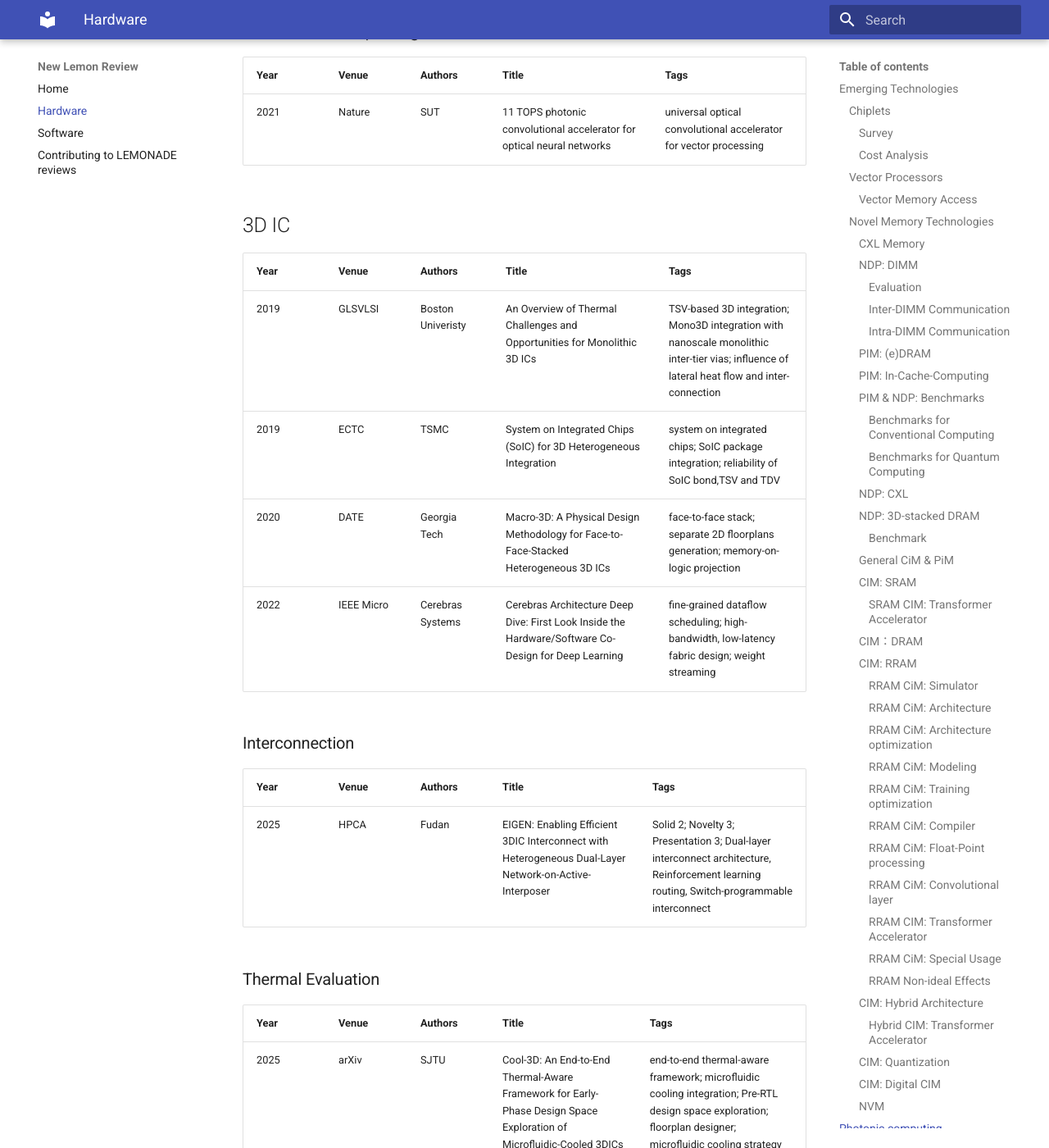
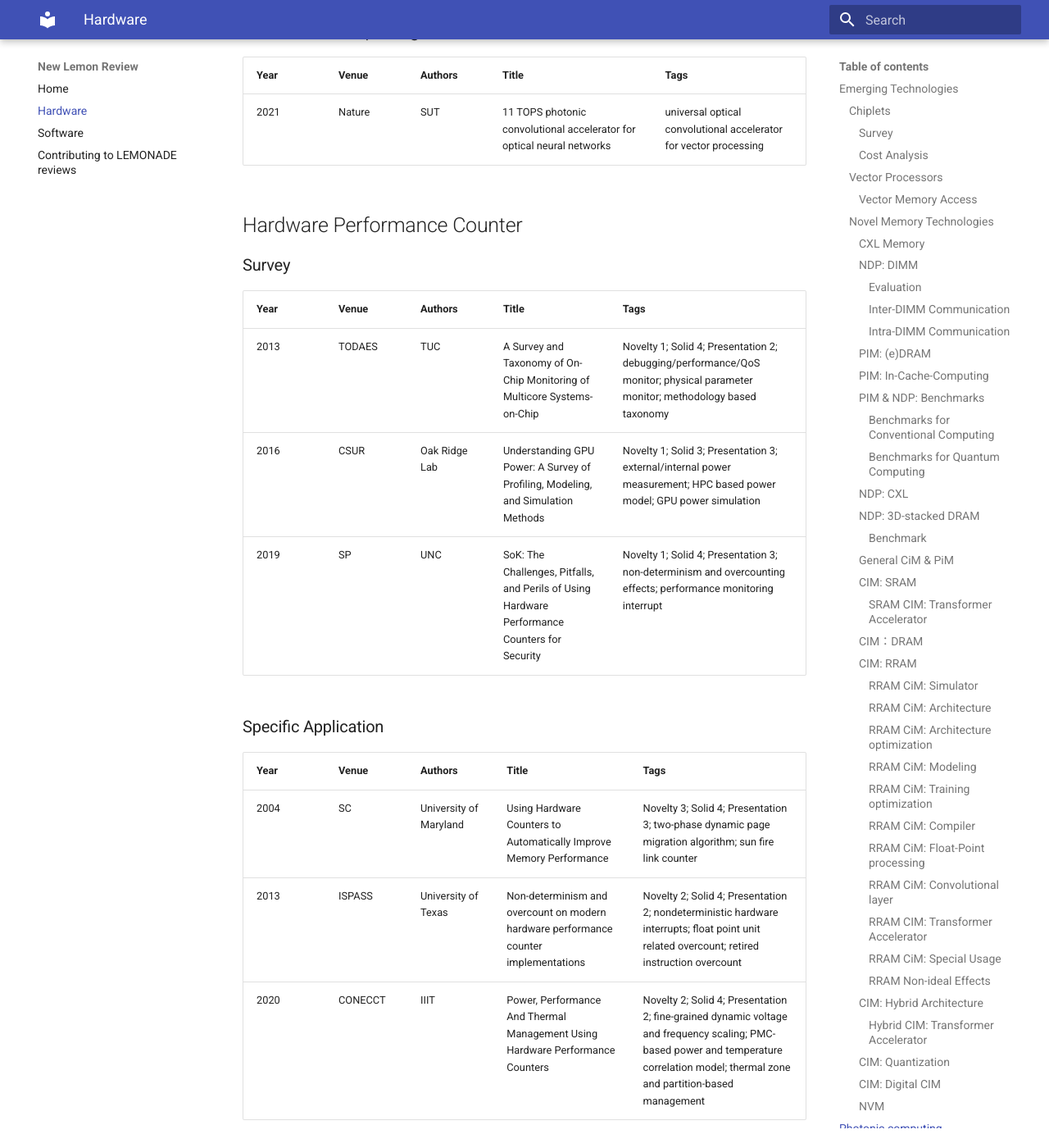
Before and after one commit to pku-lemonade/review, an MkDocs documentation site: the page built from docs/Hardware.md, in a window 1280 px wide and 1400 px high, scrolled down 21907 px. Shown: the whole window at 82% size. Built offline with MkDocs 1.6.1 and Material for MkDocs 9.7.7, drawn with Linux system fonts in a browser that asks for light colours.

Commit message:
Add papers about hardware performance counter. (#52)
* Add papers about hardware performance counter.

* Add more papers about hardware performance counter.

```diff
--- a/docs/Hardware.md
+++ b/docs/Hardware.md
@@ -308,6 +308,24 @@ Non-ideal Aware Methods: data types, training algorithm, SRAM for compensation.
 | Year | Venue | Authors | Title | Tags |
 |-|-|-|-|-|
 | 2021 | Nature | SUT | 11 TOPS photonic convolutional accelerator for optical neural networks | universal optical convolutional accelerator for vector processing |
+
+## Hardware Performance Counter
+
+### Survey
+
+| Year | Venue | Authors | Title | Tags |
+|-|-|-|-|-|
+| 2013 | TODAES | TUC | A Survey and Taxonomy of On-Chip Monitoring of Multicore Systems-on-Chip | Novelty 1; Solid 4; Presentation 2; debugging/performance/QoS monitor; physical parameter monitor; methodology based taxonomy |
+| 2016 | CSUR | Oak Ridge Lab | Understanding GPU Power: A Survey of Profiling, Modeling, and Simulation Methods | Novelty 1; Solid 3; Presentation 3; external/internal power measurement; HPC based power model; GPU power simulation |
+| 2019 | SP | UNC | SoK: The Challenges, Pitfalls, and Perils of Using Hardware Performance Counters for Security | Novelty 1; Solid 4; Presentation 3; non-determinism and overcounting effects; performance monitoring interrupt |
+
+### Specific Application
+
+| Year | Venue | Authors | Title | Tags |
+|-|-|-|-|-|
+| 2004 | SC | University of Maryland | Using Hardware Counters to Automatically Improve Memory Performance | Novelty 3; Solid 4; Presentation 3; two-phase dynamic page migration algorithm; sun fire link counter |
+| 2013 | ISPASS | University of Texas | Non-determinism and overcount on modern hardware performance counter implementations | Novelty 2; Solid 4; Presentation 2; nondeterministic hardware interrupts; float point unit related overcount; retired instruction overcount |
+| 2020 | CONECCT | IIIT | Power, Performance And Thermal Management Using Hardware Performance Counters | Novelty 2; Solid 4; Presentation 2; fine-grained dynamic voltage and frequency scaling; PMC-based power and temperature correlation model; thermal zone and partition-based management |
 
 ## 3D IC
 
```
